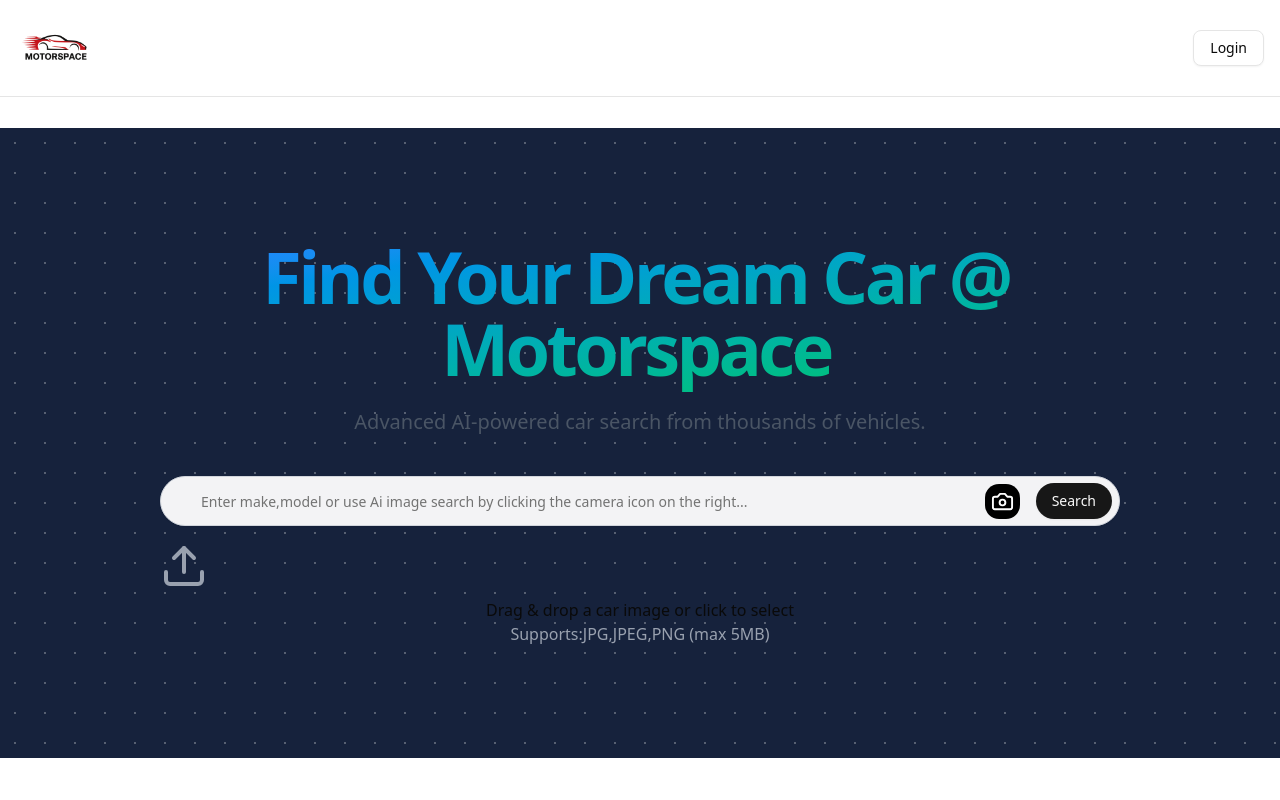
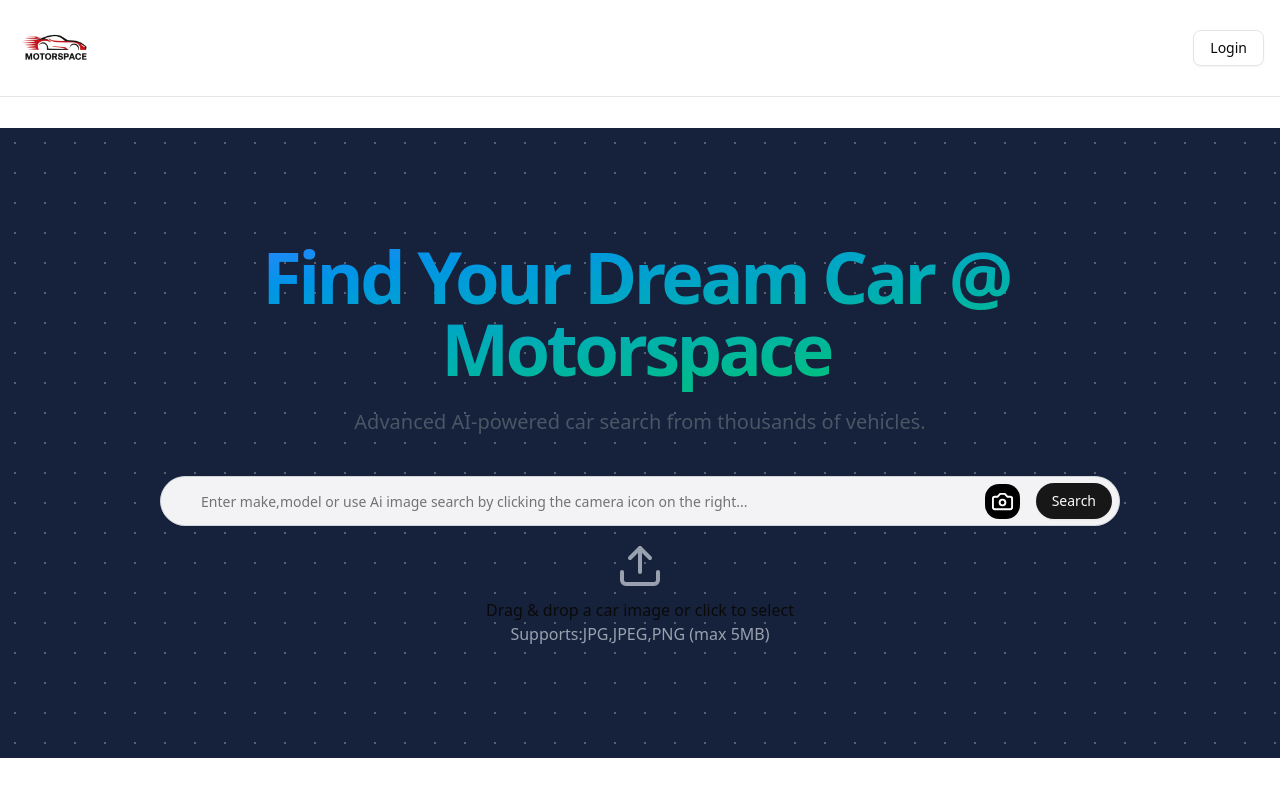
Before and after one commit to Avelimanuel/motorspaceai, a Next.js app: page / in a window 1280 px wide. Both pictures are taken after a click on the icon 1002 px from the left and 501 px from the top of the page. Shown: the top 800 px of the page. Built offline with nearby package versions, Linux system fonts and the light colour scheme; no server answers.

Commit message:
run build

```diff
--- a/components/home-search.jsx
+++ b/components/home-search.jsx
@@ -69,7 +69,8 @@
                       Drag 'n' drop some files here, or click to select files
                     </p>
                   )} */}
-                  <Upload className="h-12 w-12 text-gray-400 mb-2"/>
+                  <div className="flex flex-col items-center">
+                    <Upload className="h-12 w-12 text-gray-400 mb-2" />
 
                     <p>
                       {isDragActive && !isDragReject
@@ -79,7 +80,10 @@
                     {isDragReject && (
                       <p className="text-red-500 mb-2">Invalid image type</p>
                     )}
-                  <p className="text-gray-400">Supports:JPG,JPEG,PNG (max 5MB)</p>
+                    <p className="text-gray-400">
+                      Supports:JPG,JPEG,PNG (max 5MB)
+                    </p>
+                  </div>
                 </div>
               )}
             </div>
```
Lines whose indentation alone changed are shown as unchanged.
